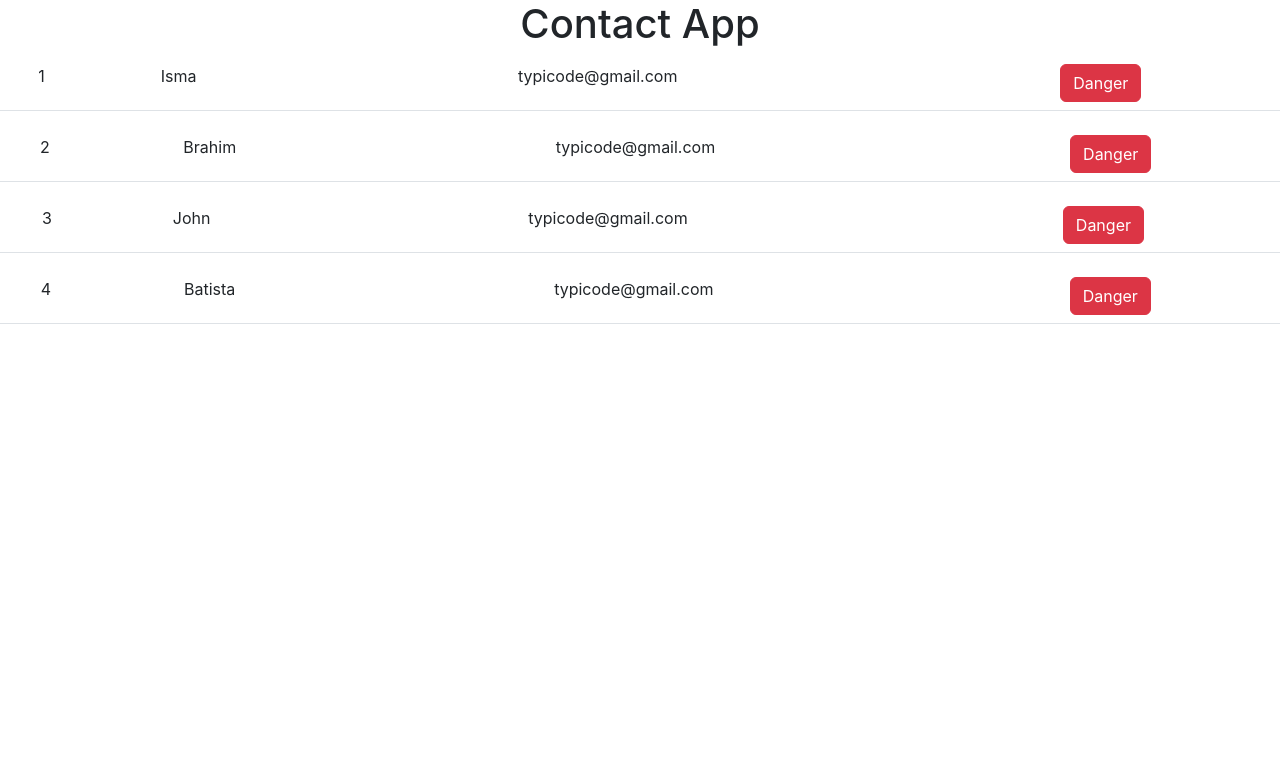
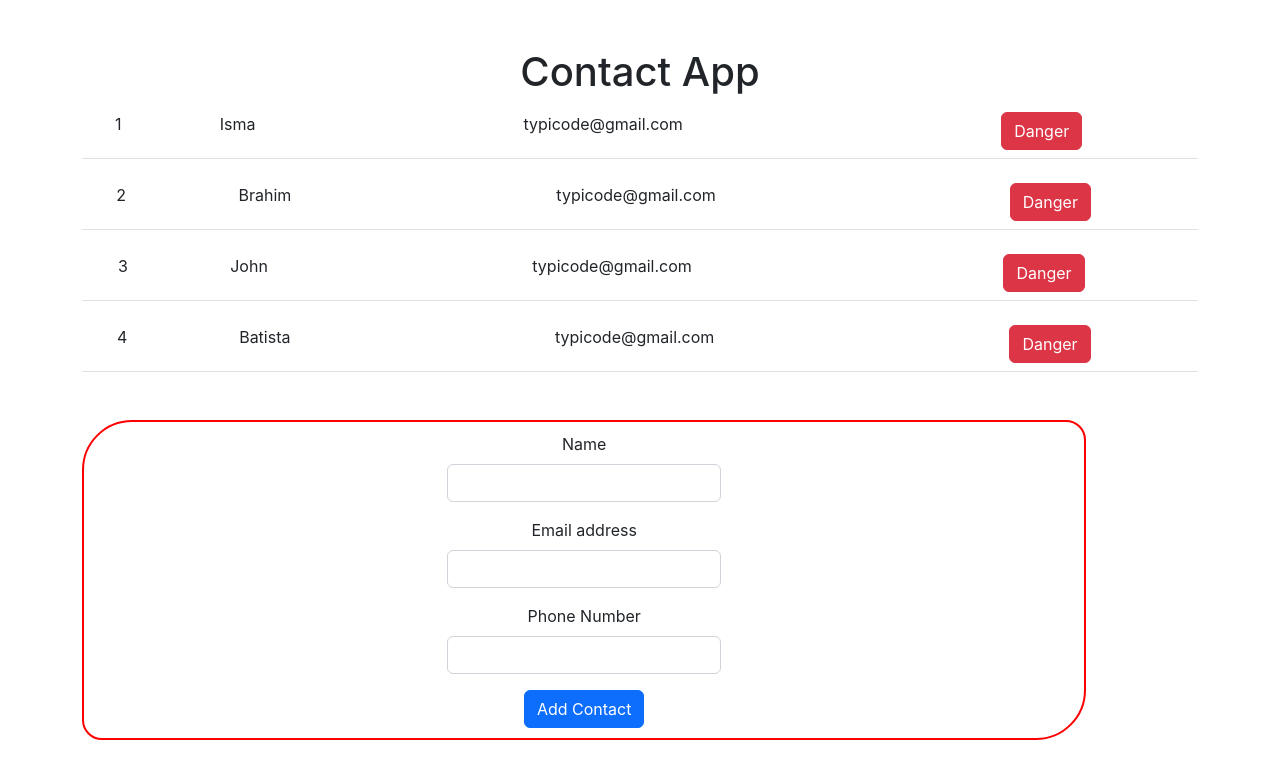
Before and after one commit to ismailasylla/react-contact-crud, a React (Create React App) app: page / in a window 1280 px wide. Shown: the top 778 px of the page. Built offline with nearby package versions, Linux system fonts and the light colour scheme; data requests are answered from the project's data file.

Commit message:
added border style -contact form...

```diff
--- a/src/App.js
+++ b/src/App.js
@@ -1,11 +1,13 @@
 import "./App.css";
 import Contact from "./components/Contact";
+import ContactForm from "./components/ContactForm";
 
 function App() {
   return (
-    <div className="App">
+    <div className="App container mt-5">
       <h1>Contact App</h1>
       <Contact />
+      <ContactForm />
     </div>
   );
 }
--- /dev/null
+++ b/src/components/ContactForm.js
@@ -0,0 +1,47 @@
+import React from "react";
+
+const ContactForm = () => {
+  const style = {
+    backgroundColor: "",
+    padding: "10px",
+    border: " 2px solid red",
+    borderRadius: "50px 20px",
+    maxWidth: "90%",
+    display: "flex",
+    justifyContent: "center",
+  };
+
+  return (
+    <div className="mt-5" style={style}>
+      <form>
+        <div className="mb-3">
+          <label for="exampleInputEmail1" className="form-label">
+            Name
+          </label>
+          <input type="name" className="form-control" id="name" />
+        </div>
+        <div className="mb-3">
+          <label for="exampleInputEmail1" className="form-label">
+            Email address
+          </label>
+          <input
+            type="email"
+            className="form-control"
+            id="exampleInputEmail1"
+          />
+        </div>
+        <div className="mb-3">
+          <label for="exampleInputEmail1" className="form-label">
+            Phone Number
+          </label>
+          <input type="number" className="form-control" id="phone" />
+        </div>
+        <button type="submit" className="btn btn-primary">
+          Add Contact
+        </button>
+      </form>
+    </div>
+  );
+};
+
+export default ContactForm;
```
